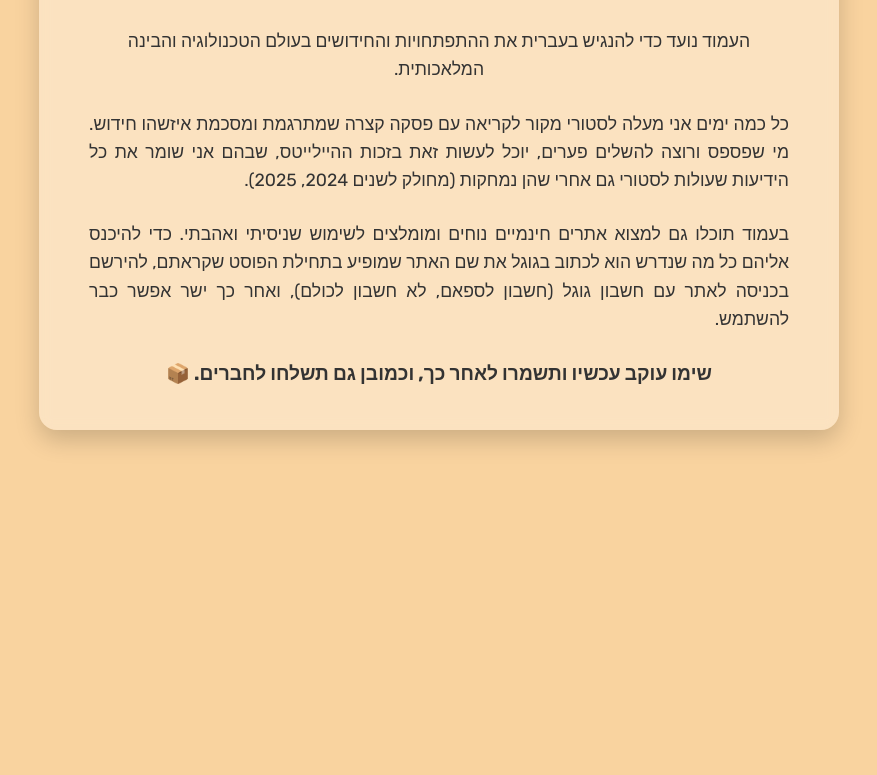
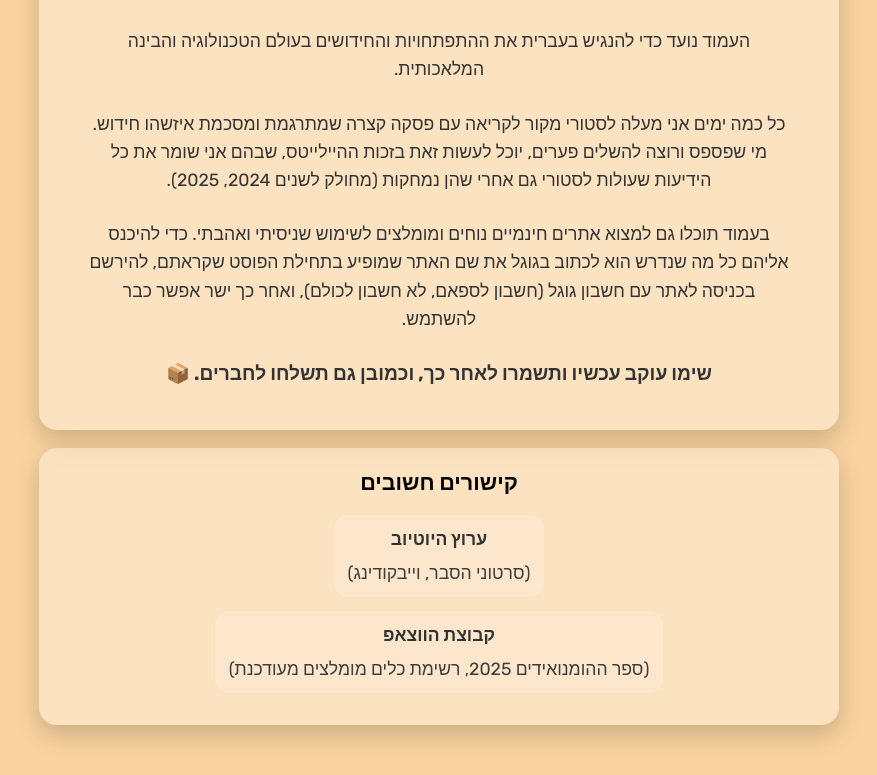
Before and after one commit to hatuli42/Hatuli, a plain HTML site: page index.html in a window 1280 px wide. Shown: the part 462-1237 px from the top of the page, without its empty margins (201-1078 px from the left). Before the commit the page ends 942 px from the top, so only its background shows below. Drawn offline with Linux system fonts and the light colour scheme.

Commit message:
Add files via upload

```diff
--- a/index.html
+++ b/index.html
@@ -133,18 +133,86 @@
             max-width: 700px;
             margin-left: auto;
             margin-right: auto;
-            text-align: justify;
-            text-align-last: right;
+            text-align: center;
+            text-align-last: center;
         }
 
         .content-text p {
             margin-bottom: 1.5em;
         }
 
-        /* הפסקה הראשונה ממורכזת אבל נשארת באותו סטייל */
+        /* הפסקה הראשונה נשארת ממורכזת */
         .content-text .intro-paragraph {
             text-align: center;
             text-align-last: center;
+        }
+
+        /* בועה נוספת לקישורים */
+        .bubble {
+            max-width: 800px;
+            margin: 18px auto 0;
+            padding: 18px 20px;
+            border-radius: 18px;
+            background: var(--card-bg);
+            backdrop-filter: blur(6px);
+            box-shadow: var(--card-shadow);
+        }
+
+        .bubble h3 {
+            color: var(--heading-color);
+            font-size: 1.35rem;
+            margin-bottom: 10px;
+            font-weight: 700;
+        }
+
+        .bubble .bubble-text {
+            font-size: 1.1rem;
+            max-width: 700px;
+            margin: 0 auto;
+            text-align: center;
+            text-align-last: center;
+        }
+
+        .link-list {
+            list-style: none;
+            padding: 0;
+            margin: 14px auto 0;
+            max-width: 700px;
+        }
+
+        .link-list li {
+            margin: 14px 0;
+        }
+
+        .link-list a {
+            color: var(--text-color);
+            text-decoration: none;
+            font-weight: 700;
+            display: inline-block;
+            padding: 10px 14px;
+            border-radius: 14px;
+            background: rgba(255, 255, 255, 0.18);
+            transition: transform 0.2s ease, background 0.25s ease;
+        }
+
+        body.dark-mode .link-list a {
+            background: rgba(255, 255, 255, 0.08);
+        }
+
+        .link-list a:hover {
+            transform: scale(1.03);
+            background: rgba(255, 255, 255, 0.28);
+        }
+
+        body.dark-mode .link-list a:hover {
+            background: rgba(255, 255, 255, 0.14);
+        }
+
+        .link-caption {
+            display: block;
+            font-weight: 400;
+            margin-top: 6px;
+            opacity: 0.95;
         }
 
         .call-to-action {
@@ -198,6 +266,27 @@
         <p class="call-to-action">
             שימו עוקב עכשיו ותשמרו לאחר כך, וכמובן גם תשלחו לחברים. 📦
         </p>
+    </div>
+
+    <!-- בועה נוספת (מתוך ה-DOCX) -->
+    <div class="bubble" aria-label="קישורים חשובים">
+        <h3>קישורים חשובים</h3>
+        <div class="bubble-text">
+            <ul class="link-list">
+                <li>
+                    <a href="https://www.youtube.com/@GaonAI" target="_blank" rel="noopener noreferrer">
+                        ערוץ היוטיוב
+                        <span class="link-caption">(סרטוני הסבר, וייבקודינג)</span>
+                    </a>
+                </li>
+                <li>
+                    <a href="https://chat.whatsapp.com/KI8Z2zOy6c2AZ5ZIHyYeQQ?mode=hqrt2" target="_blank" rel="noopener noreferrer">
+                        קבוצת הווצאפ
+                        <span class="link-caption">(ספר ההומנואידים 2025, רשימת כלים מומלצים מעודכנת)</span>
+                    </a>
+                </li>
+            </ul>
+        </div>
     </div>
 
     <script>
```
